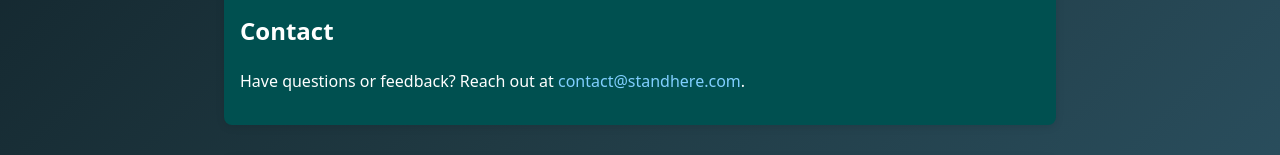
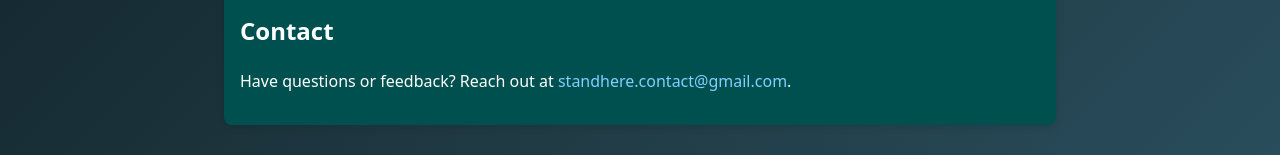
Before and after one commit to Stand-Here/standhere, a React (Vite) app: page /about in a window 1280 px wide. Shown: the part 395-550 px from the top of the page. Built offline with nearby package versions, Linux system fonts and the light colour scheme.

Commit message:
updated the about page

```diff
--- a/src/pages/about.jsx
+++ b/src/pages/about.jsx
@@ -53,10 +53,10 @@ export default function About({ isDarkMode = true }) {
           <p> {/* change this up*/}
             Have questions or feedback? Reach out at{" "}
             <a
-              href="mailto:contact@standhere.com"
+              href="mailto:standhere.contact@gmail.com"
               style={{ color: linkColor }}
             >
-              contact@standhere.com
+              standhere.contact@gmail.com
             </a>
             .
           </p>
```
